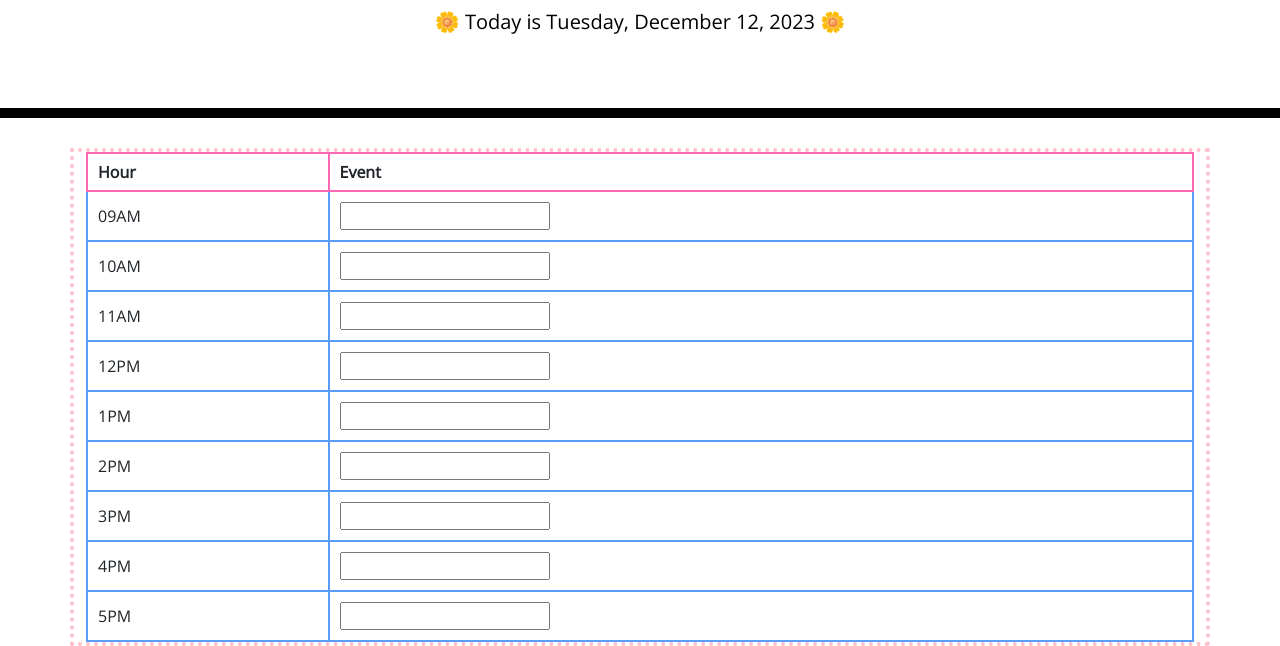
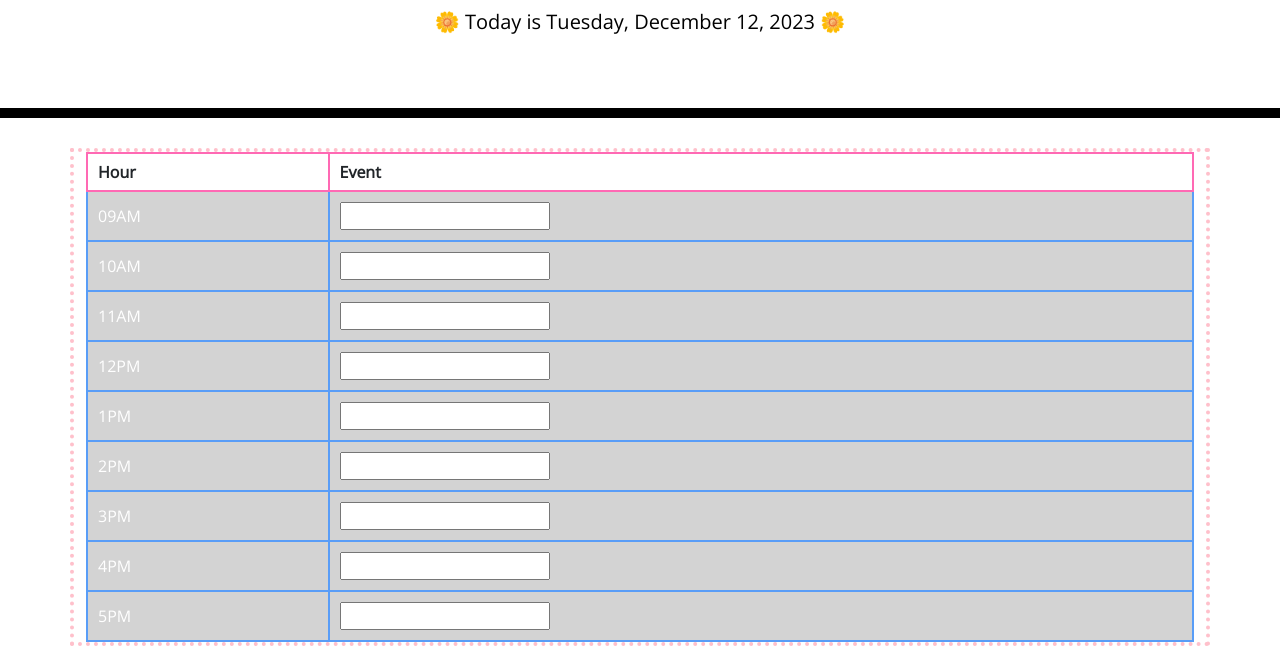
Before and after one commit to TuuPuu/fun-daily-planner-app, a plain HTML site: page index.html in a window 1280 px wide. Shown: the part 169-815 px from the top of the page. Drawn offline with nearby package versions, Linux system fonts and the light colour scheme.

Commit message:
Updated table timeblocks and attempted to initialise code that changes styling based on current and past time

```diff
--- a/index.html
+++ b/index.html
@@ -110,6 +110,35 @@
       }
       // call the function- replace later with event listener
       displayCurrentDay();
+
+      // FUNCTION TO UPDATE ROW BASED ON TIME
+      function applyRowColors() {
+        const currentHour = dayjs().hour();
+
+        console.log(currentHour);
+
+        const rows = document.querySelectorAll("#timeBlockTable tbody tr");
+
+        for (let i = 0; i < rows.length; i++) {
+          const row = rows[i];
+          // Extract the hour from the time value, e.g., "09AM" to 9
+
+          const rowHour = row.getAttribute("data-hour");
+          // console.log(rowHour);
+
+          if (rowHour < currentHour) {
+            // Time has passed, apply grey color
+            row.classList.add("past");
+          } else if (rowHour > currentHour) {
+            // Time is in the future, apply green color
+            row.classList.add("future");
+          } else {
+            row.classList.add("present");
+          }
+        }
+      }
+
+      applyRowColors();
     </script>
   </body>
 </html>
```
